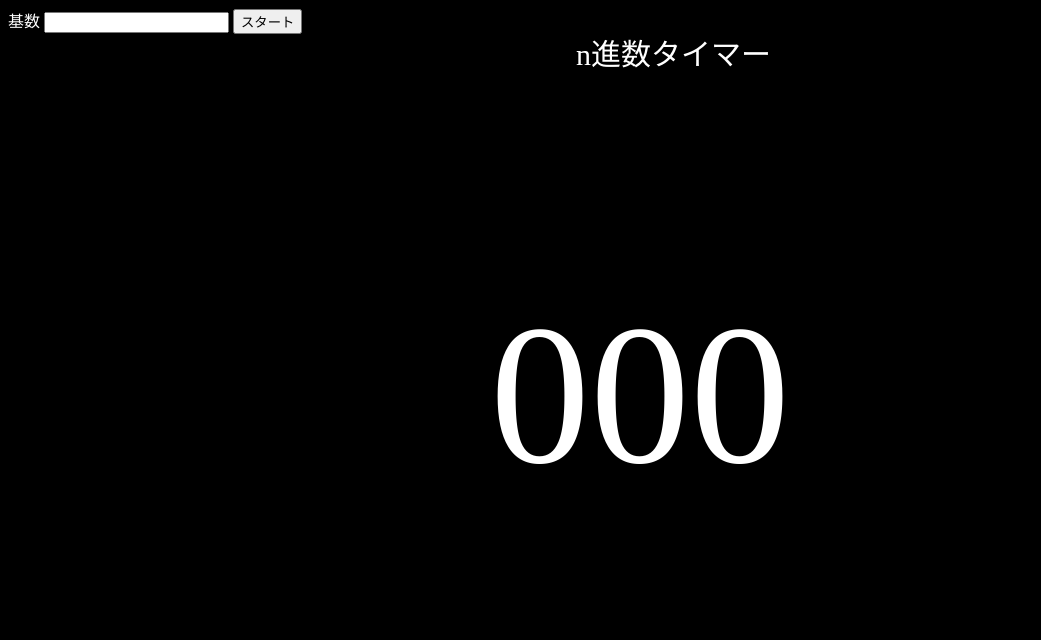
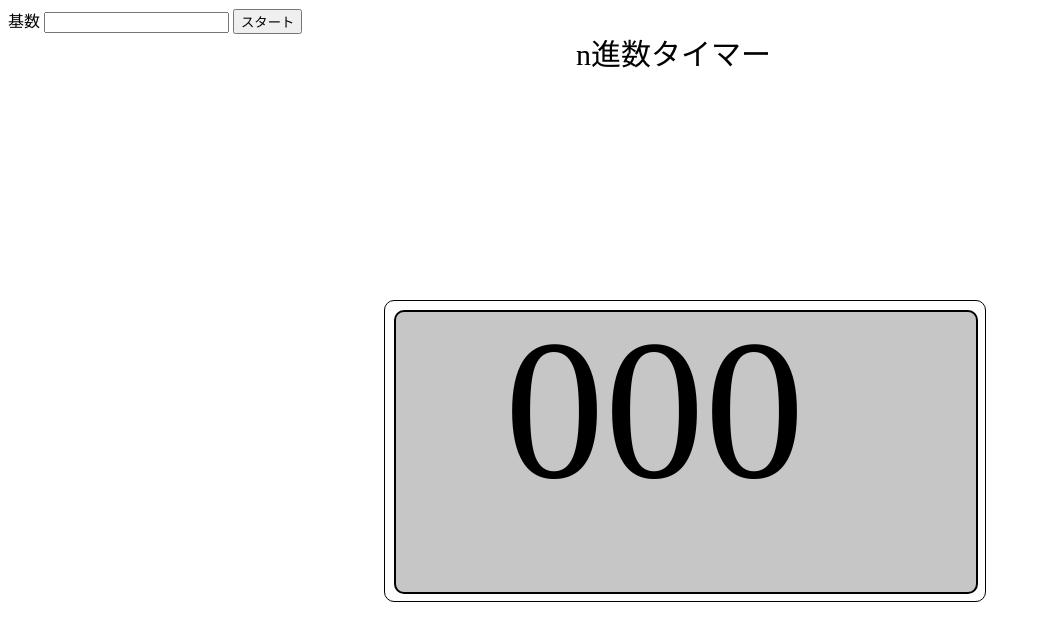
Before and after one commit to Gobousei/kyo-te-Timer, a plain HTML site: page index.html in a window 1280 px wide. Shown: the whole page, without its empty margins (0-1041 px from the left). Drawn offline with Linux system fonts and the light colour scheme; a web font is replaced by a local one.

Commit message:
Add files via upload

```diff
--- a/index.html
+++ b/index.html
@@ -3,26 +3,52 @@
 <head>
     <meta charset="UTF-8">
     <meta name="viewport" content="width=device-width, initial-scale=1.0">
-    <title>n進数タイマー</title>
+    <title>n進数タイマー</title><link rel="preconnect" href="https://fonts.googleapis.com">
+    <link rel="preconnect" href="https://fonts.gstatic.com" crossorigin>
+    <link href="https://fonts.googleapis.com/css2?family=Zen+Old+Mincho&display=swap" rel="stylesheet">
     <style>
-        body{
-            background-color: black;
-            color: white;
+        #timer-outer{
+            position:absolute;
+            top: 30%;
+            left: 30%;
         }
-        #timer-outer{
-            width: 100%;
-            position:absolute;
-            top: 10%;
-            left: 0%;
+        #timer-inner{
+            width: 600px;
+            height:300px;
+            margin-top: 10%;
             text-align: center;
+            border-radius: 10px;
+            border: solid 1px black;
+        }
+        #timer-border{
+            margin-top: 9px;
+            margin-left: 9px;
+            width: 580px;
+            height:280px;
+            background-color: rgb(198, 198, 198);
+            border-radius: 10px;
+            border: solid 2px black;
         }
         #timer{
+            font-family: 'Zen Old Mincho', serif;
+            position:absolute;
+            top: -40%;
+            left: 20%;
             font-size: 200px;
         }
         #label{
             position:absolute;
             top: 0;
             left: 45%;
+        }
+
+        #t-number{
+            font-family: 'Zen Old Mincho', serif;
+            position:absolute;
+            top: 0%;
+            left: 45%;
+            font-size: 100px;
+            text-align: center;
         }
     </style>
 </head>
@@ -33,8 +59,13 @@
         <button type="button" onclick="start()">スタート</button>
     </div>
     <p style="font-size:30px;" id="label">n進数タイマー</p>
+    <p id="t-number"></p>
     <div id="timer-outer">
-        <p id="timer">000</p>
+        <div id="timer-inner">
+            <div id="timer-border">
+                <p id="timer">000</p>
+            </div>
+        </div>
     </div>
     <script src="script.js"></script>
 </body>
--- a/script.js
+++ b/script.js
@@ -7,12 +7,13 @@ function start(){
     base = document.getElementById('base').value;
     if(!base){
         alert('基数を入力してください');
-    }else if(base>10){
-        alert('基数は10以下にしてください');
-    }{
+    }else if(base > 10||base < 2){
+        alert('基数は2以上10以下の整数にしてください');
+    }else{
         reset = base**3 -1;
         startTime = Date.now();
         n=0;
+        document.getElementById('t-number').innerText="T"+base;
     countUp();
     }
 }
```
